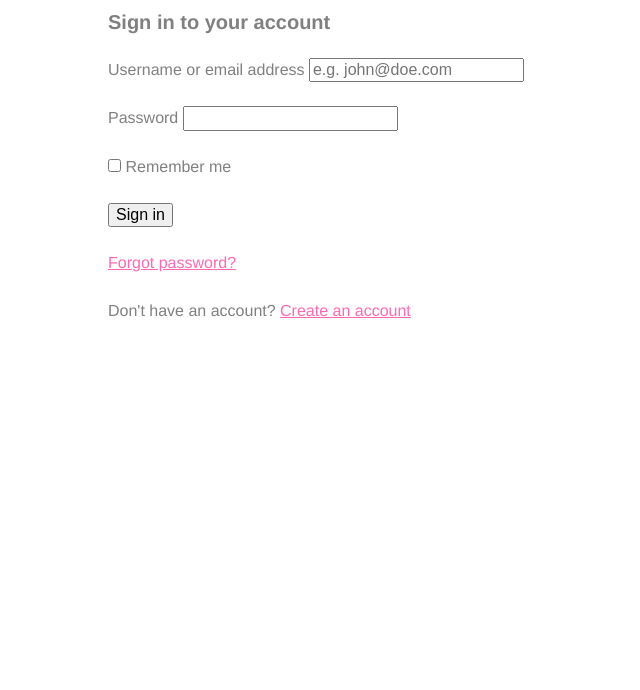
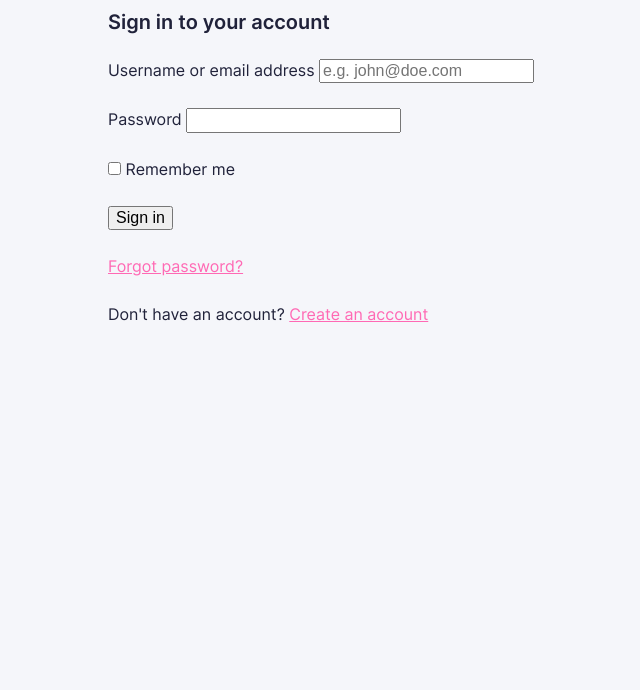
Before and after one commit to EveraertAlexander/interactiondesign-login-form, a plain HTML site: page index.html in a window 1280 px wide. Shown: the part 110-800 px from the top of the page, without its empty margins (316-956 px from the left). Drawn offline with Linux system fonts and the light colour scheme.

Commit message:
global styling done

```diff
--- a/css/screen.css
+++ b/css/screen.css
@@ -1,6 +1,18 @@
 /*------------------------------------*\
 #FONTS
 \*------------------------------------*/
+@font-face {
+    font-family: "Inter Web";
+    font-weight: 400;
+    src: url("../fonts/Inter-Regular.woff2") format("woff2");
+}
+
+@font-face {
+    font-family: "Inter Web";
+    font-weight: 600;
+    src: url("../fonts/Inter-SemiBold.woff2") format("woff2");
+}
+
 
 /*------------------------------------*\
 #Variables
@@ -25,12 +37,12 @@
 html {
     font-size: 16px;
     line-height: 1.5;
-    font-family: Helvetica, arial, sans-serif;
-    color: grey;
+    font-family: "Inter Web";
+    color: #20223a ;
     box-sizing: border-box;
     -webkit-font-smoothing: antialiased;
     -moz-osx-font-smoothing: grayscale;
-    background-color: white;
+    background-color: #F5F6FA  ;
 }
 
 *,
@@ -47,13 +59,13 @@ html {
 */
 
 ::-moz-selection {
-    background: HotPink;
+    background: #3385FF ;
     color: white;
     text-shadow: none;
 }
 
 ::selection {
-    background: HotPink;
+    background: #3385FF ;
     color: white;
     text-shadow: none;
 }
```
